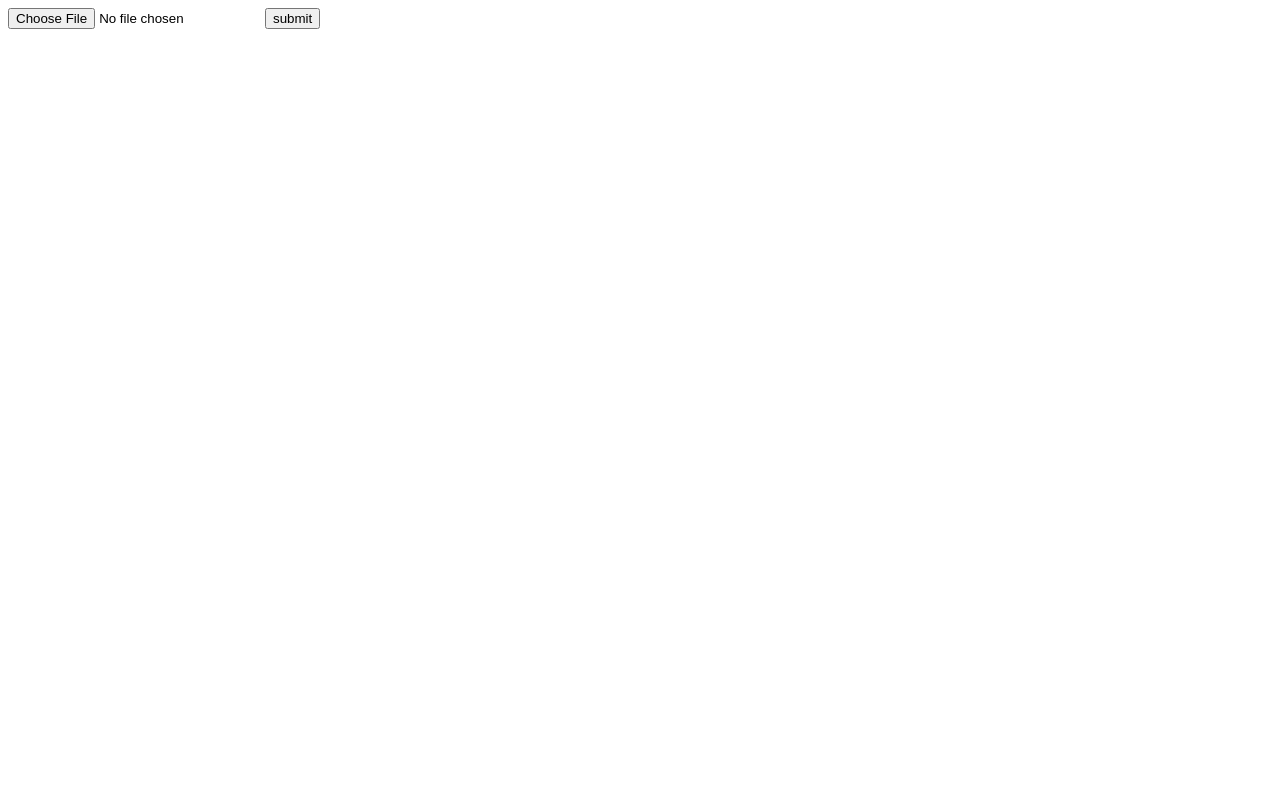
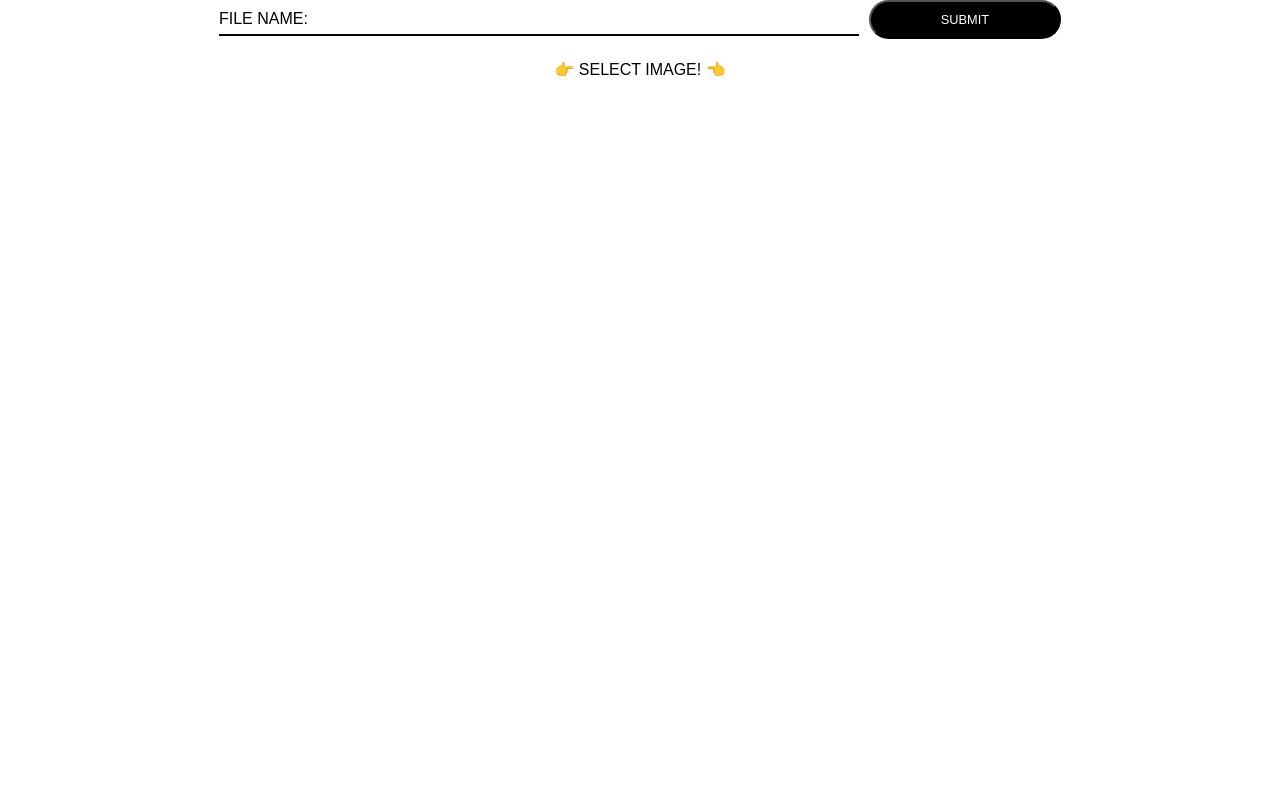
Before and after one commit to Jy0923/Face-chAInge, a Flask app: page / in a window 1280 px wide. Before the commit the page is almost empty. Run offline with Flask 2, Linux system fonts and the light colour scheme.

Commit message:
decorate index.html with css

```diff
--- a/web/app.py
+++ b/web/app.py
@@ -1,10 +1,12 @@
 from flask import Flask
 from flask import Blueprint, request
+from flask import send_from_directory
 from flask.templating import render_template
 import os, json
 import inference
 
 bp = Blueprint('main', __name__, url_prefix='/')
+
 
 @bp.route('/')
 def index():
@@ -13,15 +15,15 @@ def index():
 
 @bp.route('/imageupload', methods=['POST'])
 def image_submit():
-    file = request.files['file']
-    if file.filename == None or file.filename == "":
-        return render_template('index.html')
-    file_name = os.path.join("images", file.filename)
-    save_dir = os.path.join("static", file_name)
-    file.save(save_dir)
-
-    bounding_box = {"bb":inference.detection(save_dir)}
-    return render_template("submit.html", image_name=save_dir, data=json.dumps(bounding_box))
+    if request.method=='POST':
+        file = request.files['file']
+        if file.filename == None or file.filename == "":
+            return render_template('index.html')
+        file_name = os.path.join("images", file.filename)
+        save_dir = os.path.join("static", file_name)
+        file.save(save_dir)
+        bounding_box = {"bb":inference.detection(save_dir)}
+        return render_template("submit.html", image_name=save_dir, data=json.dumps(bounding_box))
 
 
 @bp.route('/result', methods=['GET','POST'])
--- /dev/null
+++ b/web/static/css/index.css
@@ -0,0 +1,93 @@
+html {
+    height: 100%;
+}
+
+body {
+    font-family: sans-serif;
+    height: 100%;
+    margin: 0;
+}
+
+.container {
+    display: flex;
+    height: 0%;
+    flex-direction: column;
+}
+
+.image-upload {
+    flex: 1;
+    display: flex;
+    flex-direction: column;
+    justify-content: center;
+}
+
+.button {
+    display: flex;
+    justify-content: center;
+}
+
+label {
+    cursor: pointer;
+    font-size: 1em;
+}
+
+#chooseFile {
+    visibility: hidden;
+}
+
+.fileContainer {
+    display: flex;
+    justify-content: center;
+    align-items: center;
+}
+
+.fileInput {
+    display: flex;
+    align-items: center;
+    border-bottom: solid 2px black;
+    width: 50%;
+    height: 30px;
+}
+
+#fileName {
+    margin-left: 5px;
+}
+
+.submitButton {
+    width: 15%;
+    display: flex;
+    justify-content: center;
+    align-items: center;
+    margin-left: 10px;
+    background-color: black;
+    color: white;
+    border-radius: 30px;
+    padding: 10px;
+    font-size: 0.8em;
+
+    cursor: pointer;
+}
+
+.image-show {
+    z-index: -1;
+    display: flex;
+    justify-content: left;
+    align-items: center;
+    position: absolute;
+    width: 70%;
+    height: 70%;
+}
+
+.image-result {
+    z-index: -1;
+    display: flex;
+    justify-content: right;
+    align-items: center;
+    position: absolute;
+    width: 70%;
+    height: 70%;
+}
+
+.img {
+    position: absolute;
+}
--- /dev/null
+++ b/web/static/js/index.js
@@ -0,0 +1,19 @@
+function loadFile(input) {
+
+    var file = input.files[0];
+    var name = document.getElementById('fileName');
+    name.textContent = file.name;
+
+    var newImage = document.createElement("img");
+    newImage.setAttribute("class", 'img');
+    newImage.src = URL.createObjectURL(file);
+    newImage.style.width = "70%";
+    newImage.style.height = "70%";
+    newImage.style.objectFit = "contain";
+
+    var button = document.getElementById("button");
+    button.style.visibility = "hidden";
+
+    var container = document.getElementById('image-show');
+    container.appendChild(newImage);
+};
--- a/web/templates/index.html
+++ b/web/templates/index.html
@@ -1,13 +1,41 @@
 <!DOCTYPE html>
 <html>
     <head>
-      <meta charset="utf-8"/>
+        <meta charset="utf-8"/>
+         <script src="{{ url_for('static', filename='js/index.js') }}"></script>
+         <link rel="stylesheet" href="{{ url_for('static', filename='css/index.css') }}">
     </head>
 
     <body>
-        <form action="imageupload" method="POST" enctype="multipart/form-data">
-            <input type="file" name="file"/>
-            <button>submit</button>
-        </form>
+        <div class="container">
+
+            <article>
+                <div class="image-show" id="image-show"></div>
+                <div class="image-result" id="image-result"></div>
+            </article>
+
+            <div class="image-upload" id="image-upload">
+
+                <form action="imageupload" method="POST" enctype="multipart/form-data">
+                    <div class="fileContainer">
+                        <div class="fileInput">
+                            <p>FILE NAME: </p>
+                            <p id="fileName"></p>
+                        </div>
+                            <button class="submitButton" id="submitButton">SUBMIT</button>
+                    </div>
+
+                    <input type="file" name="file" id="chooseFile" onchange="loadFile(this)">
+                    <div id="button" class="button">
+                        <label for="chooseFile">
+                            👉 SELECT IMAGE! 👈
+                        </label>
+                    </div>
+
+                </form>
+
+            </div>
+        </div>
+
     </body>
 </html>
```
